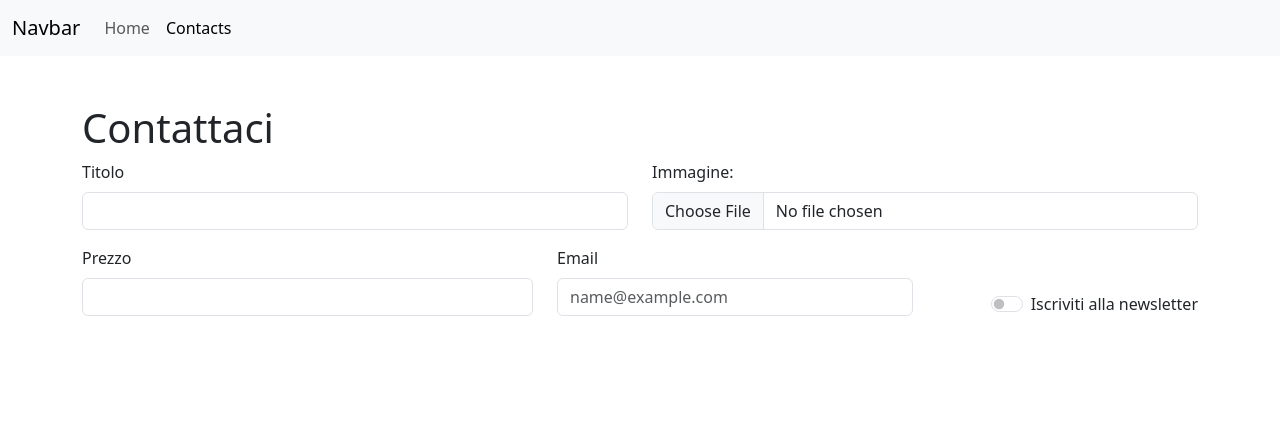
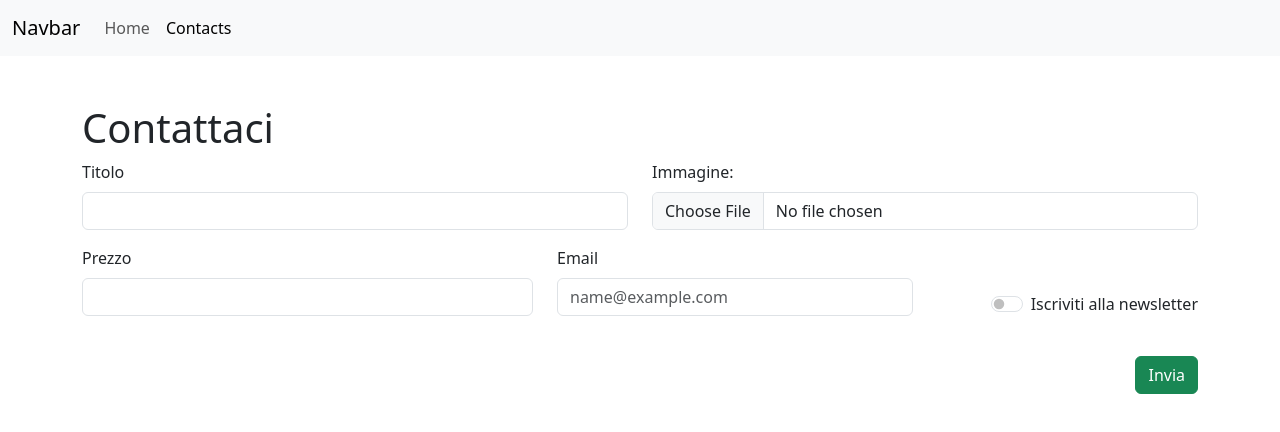
Before and after one commit to GianmariaFatta/vue-dischi, a Vue app: page /contacts in a window 1280 px wide. Shown: the top 432 px of the page. Built offline with nearby package versions, Linux system fonts and the light colour scheme.

Commit message:
Added send button and submit.prevent

```diff
--- a/src/components/pages/ContactsPage.vue
+++ b/src/components/pages/ContactsPage.vue
@@ -2,13 +2,22 @@
 import axios from "axios";
 export default {
   name: "ContactsPage",
+  methods: {
+    sendForm() {
+      console.log("ok");
+    },
+  },
 };
 </script>
 
 <template>
   <div class="container my-5">
     <h1>Contattaci</h1>
-    <form method="post" enctype="multipart/form-data" class="row">
+    <form
+      method="post"
+      enctype="multipart/form-data"
+      class="row"
+      @submit.prevent="sendForm">
       <div class="col-6">
         <div class="mb-3">
           <label for="title" class="form-label">Titolo</label>
@@ -58,6 +67,9 @@ export default {
           >
         </div>
       </div>
+      <div class="d-flex justify-content-end mt-4">
+        <button class="btn btn-success">Invia</button>
+      </div>
     </form>
   </div>
 </template>
```
